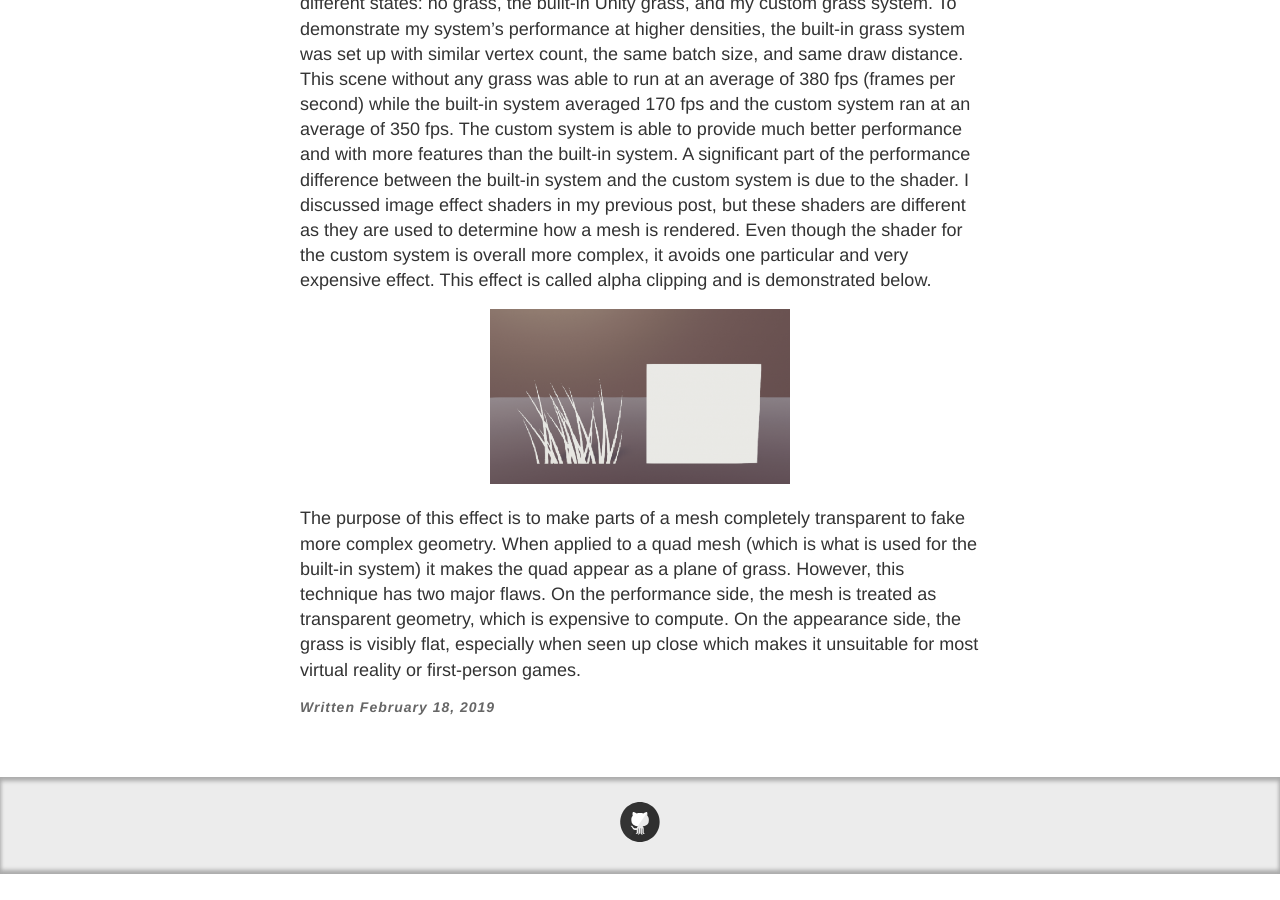
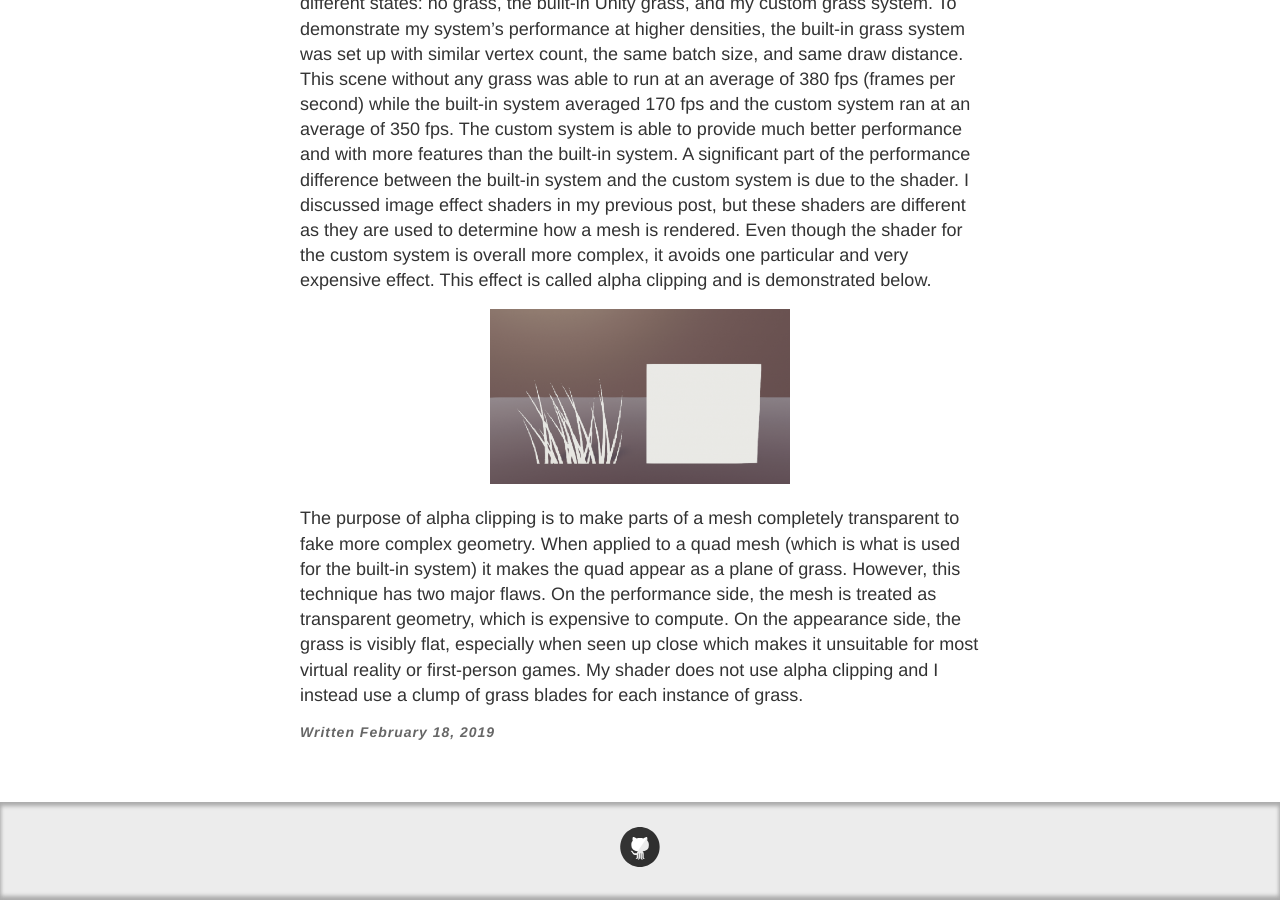
Before and after one commit to jred1/jred1.github.io, a Jekyll site: the page built from _posts/2019-2-18-Grass-System.md, in a window 1280 px wide and 900 px high, scrolled down 3293 px. Built offline with Jekyll 4.4.1, drawn with Linux system fonts in a browser that asks for light colours; before the commit the page ends 4167 px from its top, so only the background shows below that.

Commit message:
Update 2019-2-18-Grass-System.md

```diff
--- a/_posts/2019-2-18-Grass-System.md
+++ b/_posts/2019-2-18-Grass-System.md
@@ -49,4 +49,4 @@ The most important aspect of this grass system is that it performs well while ov
     <img src="/images/alphaClipEx.png" width="300">
 </div>
 
-The purpose of this effect is to make parts of a mesh completely transparent to fake more complex geometry. When applied to a quad mesh (which is what is used for the built-in system) it makes the quad appear as a plane of grass. However, this technique has two major flaws. On the performance side, the mesh is treated as transparent geometry, which is expensive to compute. On the appearance side, the grass is visibly flat, especially when seen up close which makes it unsuitable for most virtual reality or first-person games.
+The purpose of alpha clipping is to make parts of a mesh completely transparent to fake more complex geometry. When applied to a quad mesh (which is what is used for the built-in system) it makes the quad appear as a plane of grass. However, this technique has two major flaws. On the performance side, the mesh is treated as transparent geometry, which is expensive to compute. On the appearance side, the grass is visibly flat, especially when seen up close which makes it unsuitable for most virtual reality or first-person games. My shader does not use alpha clipping and I instead use a clump of grass blades for each instance of grass.
```
